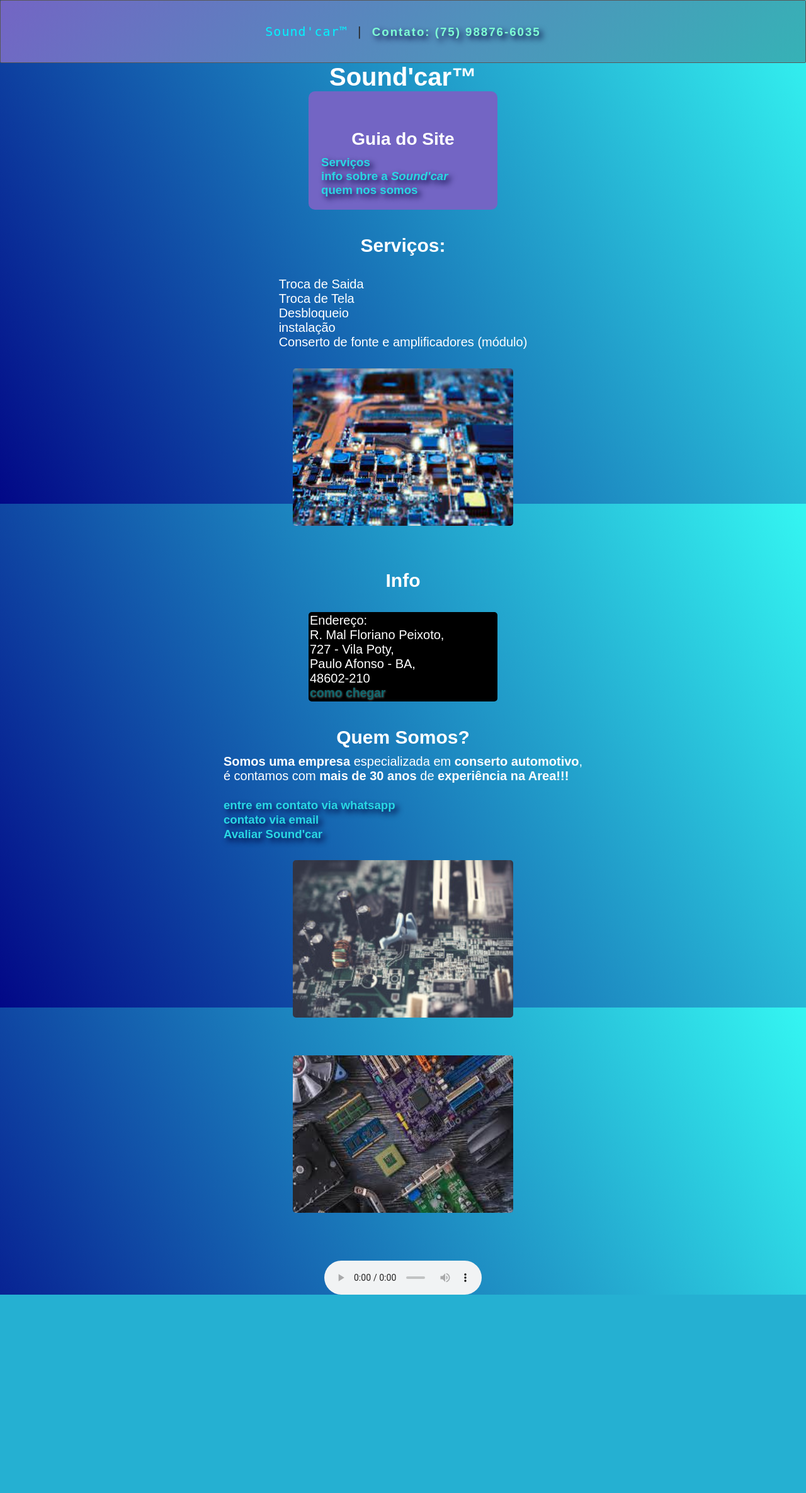
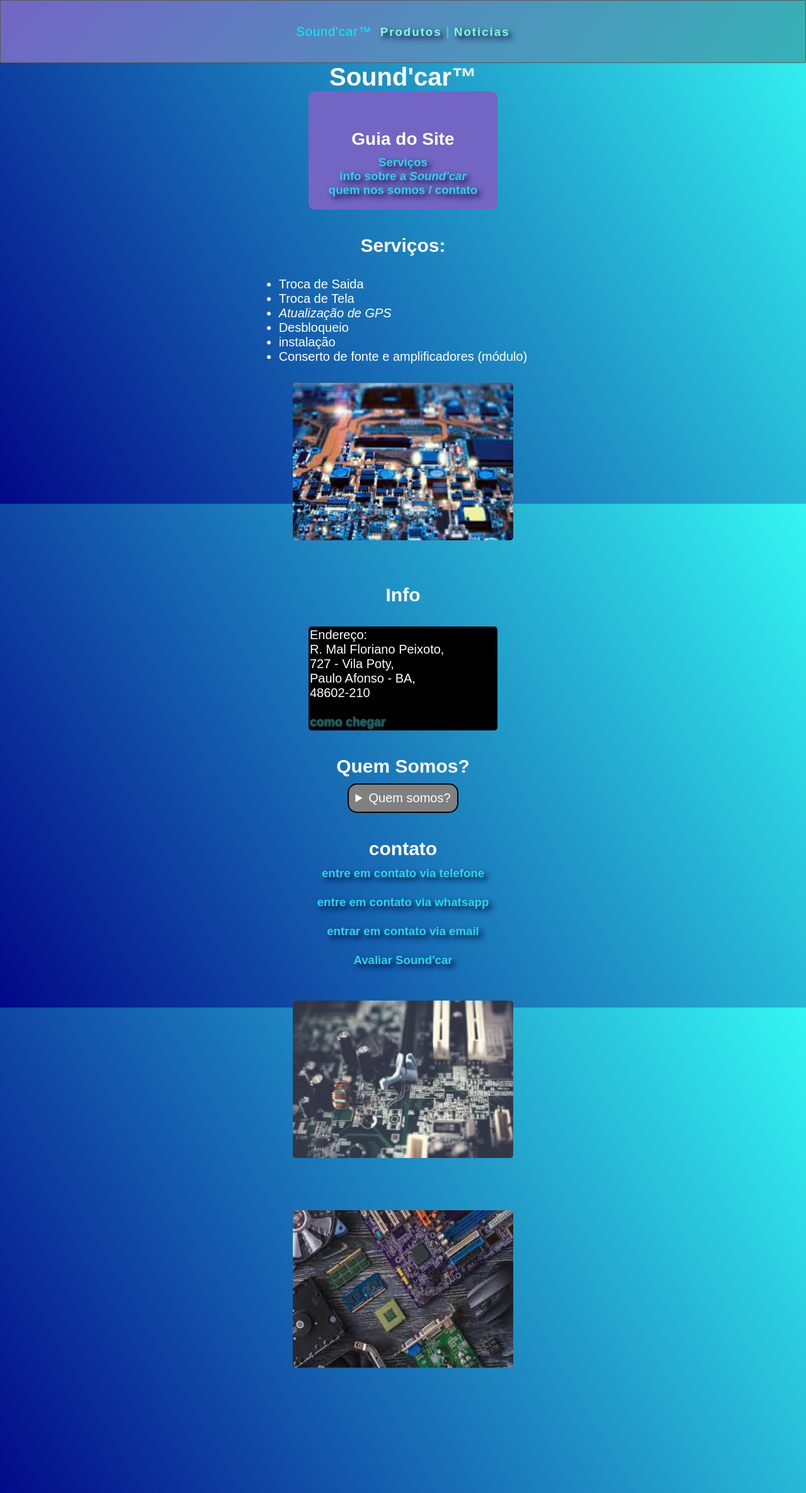
Before and after one commit to Brunin13/Brunin13.github.io, a PHP site: page /estudos/sound-car/index.html in a window 1280 px wide. Shown: the whole page at 63% size. Before the commit the page ends 2056 px from the top, so only its background shows below. Run offline with PHP 8.4, Linux system fonts and the light colour scheme.

Commit message:
Add files via upload

```diff
--- a/estudos/sound-car/index.html
+++ b/estudos/sound-car/index.html
@@ -13,8 +13,8 @@
   </head>
   <body>
       <div class="barra">
-          <code><span>Sound'car&trade;</span> | <a href="tel:+5575988766035">Contato: (75) 98876-6035</a></code>
-          <br>
+        <p>Sound'car&trade;</p>
+          <span><a href="produtos.html">&emsp14; Produtos</a> | <a href="noticias.html">Noticias</a></span>
         </div>
         <div class="container">
             <h1>Sound'car&trade;</h1>
@@ -22,9 +22,9 @@
             <div class="guia">
                 <h2>Guia do Site</h2>
                 <ul>
-                    <li><a href="#servicos">Serviços</a></li>
-                    <li><a href="#info">info sobre a <em>Sound'car</em></a></li>
-                    <li id="servicos"><a href="#quem-somos">quem nos somos</a></li>
+                    <a href="#servicos"><p>Serviços</p></a>
+                    <a href="#info"><p>info sobre a <em>Sound'car</p></em></a>
+                     <a id="servicos" href="#quem-somos"><p>quem nos somos / contato</p></a>
                 </ul>
             </div>
 
@@ -33,6 +33,7 @@
             <ul>
                 <li>Troca de Saida</li>
                 <li>Troca de Tela</li>
+                <li><em>Atualização de GPS</em></li>
                 <li>Desbloqueio</li>
                 <li>instalação</li>
                 <li>Conserto de fonte e amplificadores (módulo)</li>
@@ -42,25 +43,38 @@
             <br>
             <div class="info">
                     <ul>
-                        <li id="quem-somos">Endereço:<br> R. Mal Floriano Peixoto,<br> 727 - Vila Poty,<br> Paulo Afonso - BA,<br> 48602-210</li>
-                        <li>
+                        <p id="quem-somos">Endereço:<br> R. Mal Floriano Peixoto,<br> 727 - Vila Poty,<br> Paulo Afonso - BA,<br> 48602-210</p>
                             <br>
                             <a href="https://www.google.com/maps/dir//soundcar/data=!4m6!4m5!1m1!4e2!1m2!1m1!1s0x709312e69723b7b:0x7c6f2841856cd3dc?sa=X&ved=2ahUKEwiNqfyR3Nj4AhWnjJUCHRNqCGsQ9Rd6BAgKEAU" rel="external" target="_blank">como chegar</a></li>
                     </ul>
-                </div>
+            </div>
             <h2>Quem Somos?</h2>
-            <ul>
-                <p><strong>Somos uma empresa</strong> especializada em <strong>conserto automotivo</strong>,<br> é contamos com <strong>mais de 30 anos</strong> de <strong>experiência na Area!!!</strong></p>
+            <details>
+                <summary>Quem somos?</summary>
+                <ul>
+                    <p><strong>Somos uma empresa</strong> especializada em <strong>conserto automotivo</strong>,<br> é contamos com <strong>mais de 30 anos</strong> de <strong>experiência na Area!!!</strong></p>
+                    <br>
+                </ul>
+            </details>
+                <h2>contato</h2>
+                <p><a href="tel:+5575988766035">entre em contato via telefone</a></p>
                 <br>
 				<p><a href="https://wa.me/+5575988766035" target="_blank" rel="external">entre em contato via whatsapp</a></p>
-                <p><a href="mailto:jurantec@gmail.com">contato via email</a></p>
-                <p><a href="https://www.google.com/search?q=sound-car&oq=sound-car&aqs=chrome..69i57j0i30i457j0i30l3j69i60l3.2934j0j4&sourceid=chrome&ie=UTF-8&tbs=lf:1,lf_ui:10&tbm=lcl&rflfq=1&num=10&rldimm=8966429644994434012&lqi=Cglzb3VuZC1jYXJaCyIJc291bmQgY2FykgEVc3RlcmVvX3JlcGFpcl9zZXJ2aWNlqgEREAEqDSIJc291bmQgY2FyKAw&phdesc=0vyum6wYkTM&ved=2ahUKEwi08OKrlcH4AhVDBbkGHVH4DPoQvS56BAgIEAE&sa=X&f#rlfi=hd:;si:8966429644994434012,l,Cglzb3VuZC1jYXJaCyIJc291bmQgY2FykgEVc3RlcmVvX3JlcGFpcl9zZXJ2aWNlqgEREAEqDSIJc291bmQgY2FyKAw,y,0vyum6wYkTM;mv:[[-6.976032399999999,-34.9388517],[-11.6261311,-39.5604545]];tbs:lrf:!1m4!1u3!2m2!3m1!1e1!1m4!1u2!2m2!2m1!1e1!2m1!1e2!2m1!1e3,lf:1" rel="external" target="_blank">Avaliar Sound'car</a>
-            </ul>
+                <br>
+                <p><a href="mailto:jurantec@gmail.com">entrar em contato via email</a></p>
+                <br>
+                <p><a href="https://www.google.com/search?q=sound-car&oq=sound-car&aqs=chrome..69i57j0i30i457j0i30l3j69i60l3.2934j0j4&sourceid=chrome&ie=UTF-8&tbs=lf:1,lf_ui:10&tbm=lcl&rflfq=1&num=10&rldimm=8966429644994434012&lqi=Cglzb3VuZC1jYXJaCyIJc291bmQgY2FykgEVc3RlcmVvX3JlcGFpcl9zZXJ2aWNlqgEREAEqDSIJc291bmQgY2FyKAw&phdesc=0vyum6wYkTM&ved=2ahUKEwi08OKrlcH4AhVDBbkGHVH4DPoQvS56BAgIEAE&sa=X&f#rlfi=hd:;si:8966429644994434012,l,Cglzb3VuZC1jYXJaCyIJc291bmQgY2FykgEVc3RlcmVvX3JlcGFpcl9zZXJ2aWNlqgEREAEqDSIJc291bmQgY2FyKAw,y,0vyum6wYkTM;mv:[[-6.976032399999999,-34.9388517],[-11.6261311,-39.5604545]];tbs:lrf:!1m4!1u3!2m2!3m1!1e1!1m4!1u2!2m2!2m1!1e1!2m1!1e2!2m1!1e3,lf:1" rel="external" target="_blank">Avaliar Sound'car</a></p>
+
+            <br>
             <img src="midia/hardware.jpg" alt="hardware / aparelho eletronico">
+            <br>
             <img src="midia/hardwarwe3.jpg" alt="aparelho aberto">
-            <audio src="midia/i-dont-need-your-love-adi-goldstein-main-version-06-17-13841.mp3" id="som" autoplay loop controls></audio>
+            <br>
         </div>
-    </div>
+    <footer>
+        <dd>&emsp;</dd>
+        <dt>&emsp;</dt>
+    </footer>
   </body>
   <script src="script.js"></script>
 </html>
--- a/estudos/sound-car/style.css
+++ b/estudos/sound-car/style.css
@@ -27,6 +27,24 @@ span {
     cursor: pointer;
 }
 
+details {
+    border: 2px solid black;
+    padding: 10px;
+    font: Arial;
+    text-align: center;
+    background-color: gray;
+    border-radius: 15px;
+}
+
+details details{
+    background-color: #1922ce;
+    border: 2px solid black;
+    text-align: center;
+    padding: 10px;
+    font: Arial;
+    border-radius: 15px;
+}
+
 body {
     width: 100%;
     height: 100%;
@@ -34,6 +52,7 @@ body {
     background-image: linear-gradient(60deg, #020887, #34F6F2 );
     color: white;
     background-attachment: fixed;
+    margin-bottom: 100px;
 }
 
 * {
@@ -43,12 +62,12 @@ body {
 }
 .text {
     font-size: 30px;
-    text-align: justify;
 }
 
 h2 {
     padding-bottom: 10px;
     padding-top: 40px;
+    text-align: center;
 }
 
 .container {
@@ -56,7 +75,6 @@ h2 {
     flex-direction: column;
     align-items: center;
     justify-content: center;
-    text-align: justify;
 }
 
 .container input{
@@ -74,11 +92,6 @@ h2 {
 }
 
 
-.container li{
-    display: flex;
-    justify-content: flex-start;
-    align-items: center;
-}
 
 
 #som {
@@ -89,7 +102,6 @@ h2 {
 }
 
 .info {
-    text-align: justify;
     width: 300px;
     border: 2px solid black;
     border-radius: 5px;
@@ -146,7 +158,6 @@ a {
     position: sticky;
     letter-spacing: 1px;
     font-size: 20px;
-    text-align: justify;
     height: 100px;
     width: 100%;
     border: 1px solid rgb(88, 87, 87);
@@ -162,6 +173,22 @@ a {
 
 .barra span{
     color: rgb(0, 245, 255);
+    text-align: center;
+}
+
+#carrinho {
+    height: 100px;
+    width: 100%;
+    color:rgb(0, 0, 0);
+    bottom: 0px;
+    left: 0px;
+    right: 0px;
+}
+
+.barra p{
+    text-align: left;
+    color:rgb(0, 245, 255);
+    font-family: Arial, Helvetica, sans-serif;
 }
 
 .barra a{
@@ -169,11 +196,15 @@ a {
     letter-spacing: 2px;
 }
 
+.barra a:hover {
+    font: bold 14pt Arial;
+    color: #2fb0b9;
+    text-decoration: none;
+    text-shadow: 10px 8px 12px #030333;
+ }
+
 .barra audio{
     display: flex;
     text-align: end;
-    min-width: 0px;
-    min-height: 0px;
-    max-width: 250px;
-    max-height: 100px;
+
 }
```
Also changed, not shown: estudos/sound-car/noticias.html (added, +34 -0 lines), estudos/sound-car/produtos.html (added, +59 -0 lines), estudos/sound-car/midia/sonoff-grande.jpg (added), estudos/sound-car/midia/sonoff-pequeno.jpg (added).
